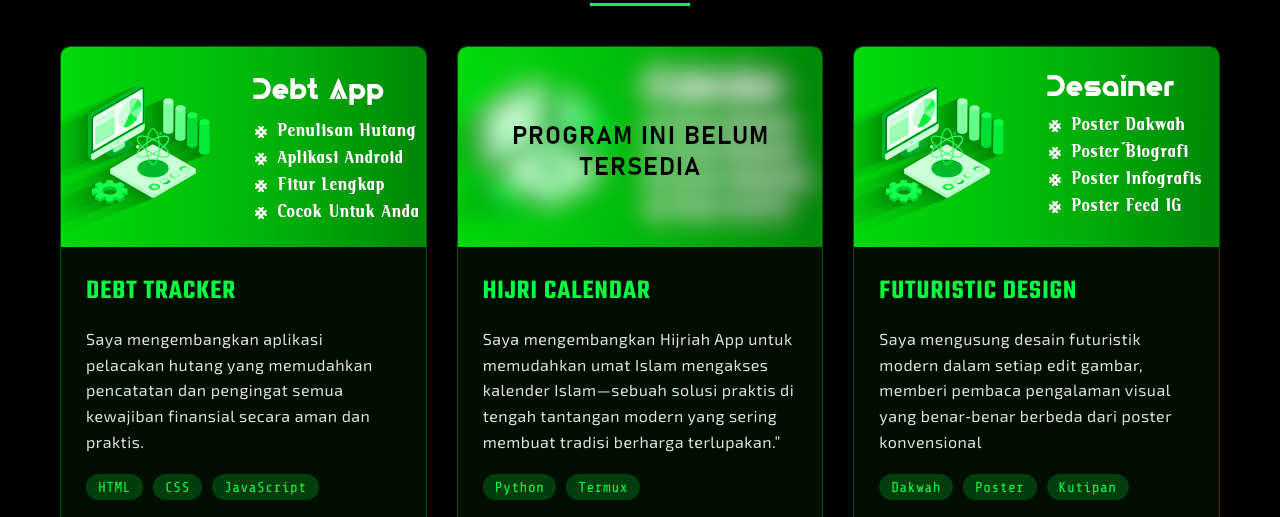
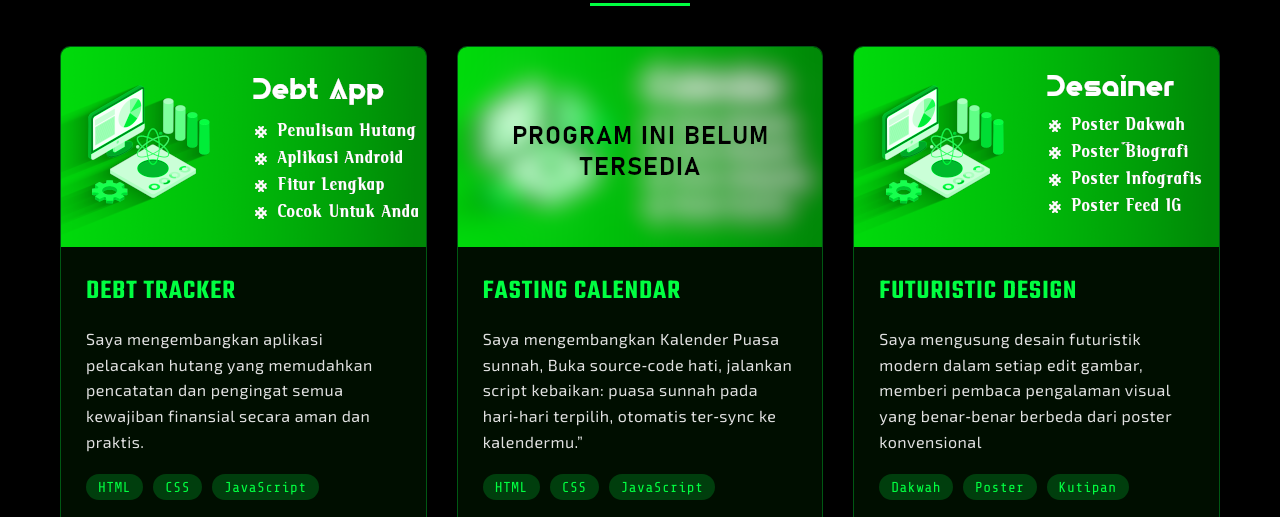
Before and after one commit to serigala-penyendiri/serigala-penyendiri.github.io, a plain HTML site: page index.html in a window 1280 px wide. Shown: the part 2456-2973 px from the top of the page. Drawn offline with nearby package versions, Linux system fonts and the light colour scheme.

Commit message:
Update index.html

```diff
--- a/index.html
+++ b/index.html
@@ -888,13 +888,14 @@
                     <img src="img/calendar22.png" alt="Project 2">
                 </div>
                 <div class="project-content">
-                    <h3 class="project-title">Hijri calendar</h3>
+                    <h3 class="project-title">Fasting Calendar</h3>
                     <p class="project-description">
-                       Saya mengembangkan Hijriah App untuk memudahkan umat Islam mengakses kalender Islam—sebuah solusi praktis di tengah tantangan modern yang sering membuat tradisi berharga terlupakan.”
+                       Saya mengembangkan Kalender Puasa sunnah, Buka source‑code hati, jalankan script kebaikan: puasa sunnah pada hari‑hari terpilih, otomatis ter‑sync ke kalendermu.”
                     </p>
                     <div class="project-tech">
-                        <span class="tech-tag">Python</span>
-                        <span class="tech-tag">Termux</span>
+                        <span class="tech-tag">HTML</span>
+                        <span class="tech-tag">CSS</span>
+                        <span class="tech-tag">JavaScript</span>
                     </div>
                     <div class="project-links">
                         <a href="#" class="project-link">
```
